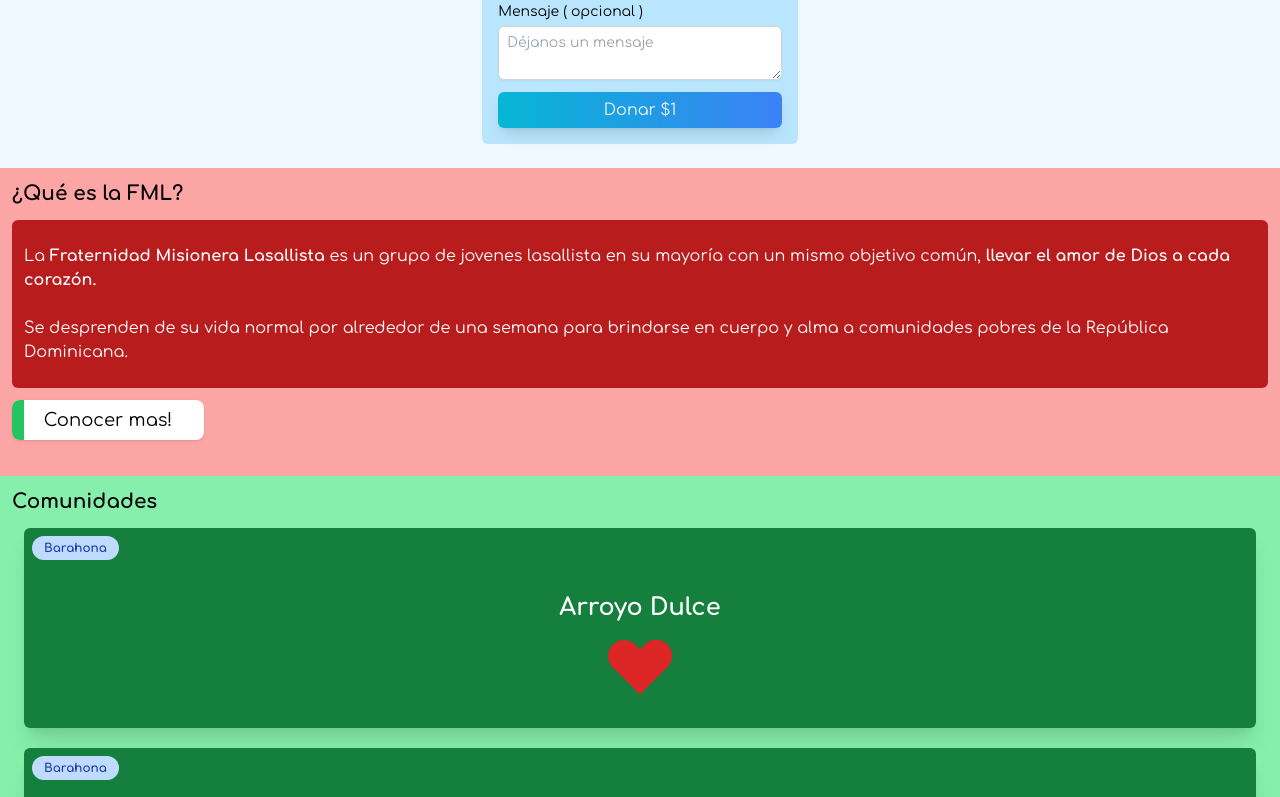
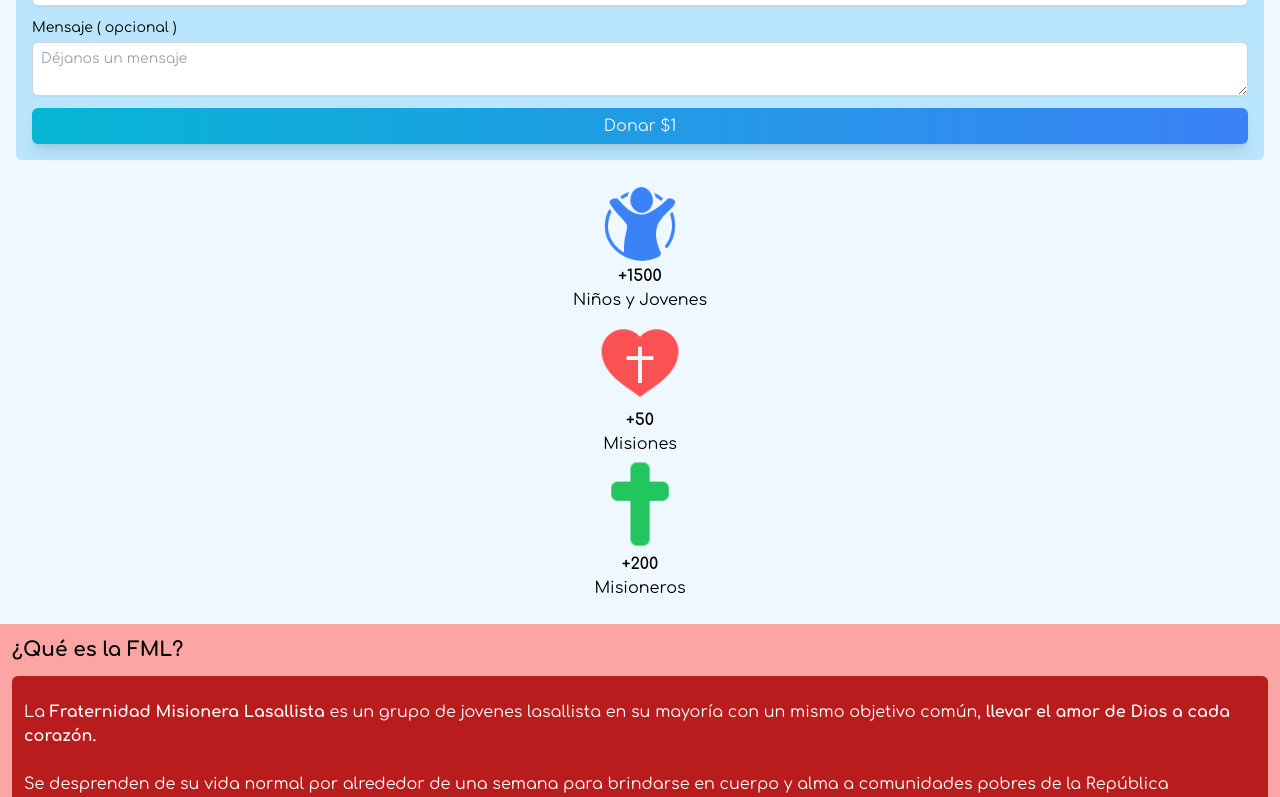
Before and after one commit to Lisito11/web-frate, a React (Vite) app: page / in a window 1280 px wide. Shown: the part 1088-1885 px from the top of the page. Built offline with nearby package versions, Linux system fonts and the light colour scheme.

Commit message:
add data for donation form

```diff
--- a/src/frate/components/home/DonationForm.tsx
+++ b/src/frate/components/home/DonationForm.tsx
@@ -16,7 +16,10 @@ export const DonationForm = () => {
   const [selected, setSelected] = useState(currencies[0]);
 
   return (
-    <div className="pb-6">
+    <div className="pb-6 h-max">
+
+
+
       <div className="inline-flex items-center self-start">
         <h2 className="font-black text-xl text-gray-900 p-3">
           Donación para la FML
@@ -34,8 +37,8 @@ export const DonationForm = () => {
           />
         </svg>
       </div>
-      <div className="flex justify-center">
-        <div>
+      <div className="flex flex-col justify-center">
+        <div className="p-4">
           <form
             id="login_form"
             action="api_login"
@@ -177,6 +180,25 @@ export const DonationForm = () => {
             </button>
           </form>
         </div>
+
+        <div className="flex flex-col justify-center items-center mt-2">
+          <div className="flex flex-col items-center">
+            <img className="h-20 w-20" src="/images/save-children.png" alt="" />
+            <h4 className="font-black">+1500</h4>
+            <p>Niños y Jovenes</p>
+          </div>
+          <div className="flex flex-col items-center">
+            <img className="h-24 w-24" src="/images/heart-cross.png" alt="" />
+            <h4 className="font-black">+50</h4>
+            <p>Misiones</p>
+          </div>
+          <div className="flex flex-col items-center">
+            <img className="h-24 w-24" src="/images/cross.png" alt="" />
+            <h4 className="font-black">+200</h4>
+            <p>Misioneros</p>
+          </div>
+          </div>
+
       </div>
     </div>
   );
--- a/src/index.css
+++ b/src/index.css
@@ -30,16 +30,3 @@ body{
   0% { opacity: 0; }
   100% { opacity: 1; }
 }
-
-.filter {
-  -webkit-backdrop-filter: opacity(50);
-  backdrop-filter: opacity(50);
-}
-
-.stroke-title-cursive{
-  -webkit-text-stroke: 0.4px black;
-}
-
-.stroke-title{
-  -webkit-text-stroke: 0.6px black;
-}
```
